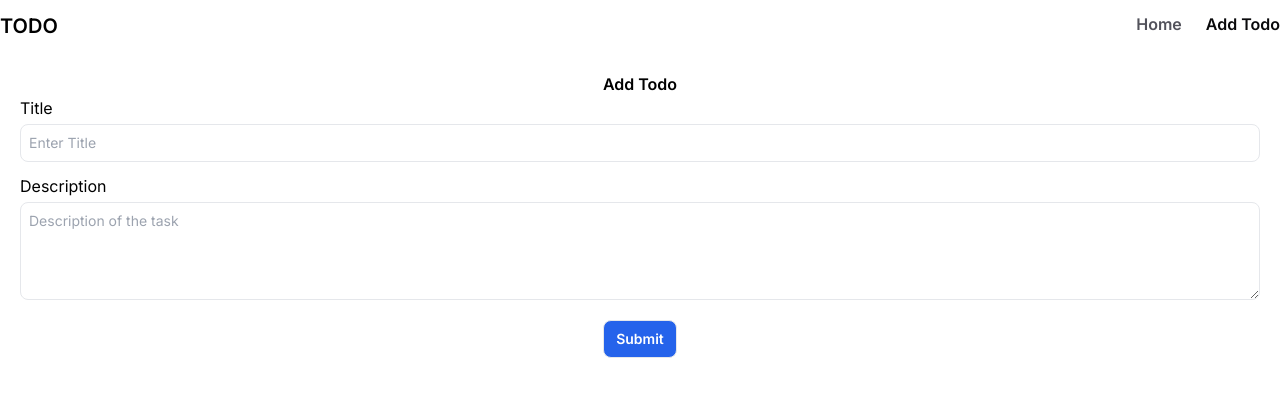
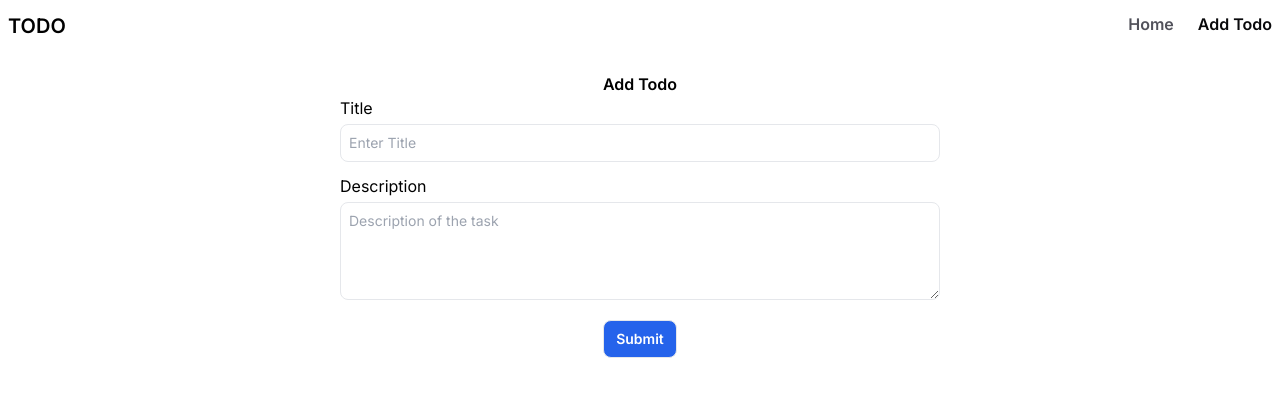
Before and after one commit to ChaitanyGhadigaonkar/Next-13-Todo, a Next.js app: page /add in a window 1280 px wide. Shown: the top 396 px of the page. Built offline with nearby package versions, Linux system fonts and the light colour scheme.

Commit message:
Update form layout and header links

```diff
--- a/app/add/page.tsx
+++ b/app/add/page.tsx
@@ -31,7 +31,7 @@ const page = () => {
       <h1 className="font-semibold ">Add Todo</h1>
 
       <form
-        className="flex flex-col w-full flex-1 gap-3 px-5"
+        className="flex flex-col w-full flex-1 gap-3 px-5 sm:w-1/2"
         action={addTodo}
       >
         <div className="flex flex-col gap-1">
--- a/app/todo/[id]/page.tsx
+++ b/app/todo/[id]/page.tsx
@@ -16,7 +16,7 @@ async function page({ params }: { params: { id: string } }) {
       <h1 className="font-semibold ">Edit Todo</h1>
 
       <form
-        className="flex flex-col w-full flex-1 gap-3 px-5"
+        className="flex flex-col w-full flex-1 gap-3 px-5 sm:w-1/2"
         action={updateTodoWithId}
       >
         <div className="flex flex-col gap-1">
--- a/components/Header.tsx
+++ b/components/Header.tsx
@@ -7,8 +7,13 @@ const Header = () => {
   const currentPath = usePathname();
   return (
     <div className="flex justify-between py-3">
-      <h1 className="logo font-semibold text-xl ">TODO</h1>
-      <div className="links flex gap-6">
+      <Link
+        href={"/"}
+        className="logo font-semibold text-xl px-2"
+      >
+        TODO
+      </Link>
+      <div className="links flex gap-6 px-2">
         <Link
           className={`${
             currentPath === "/" ? "text-zinc-950" : ""
```
